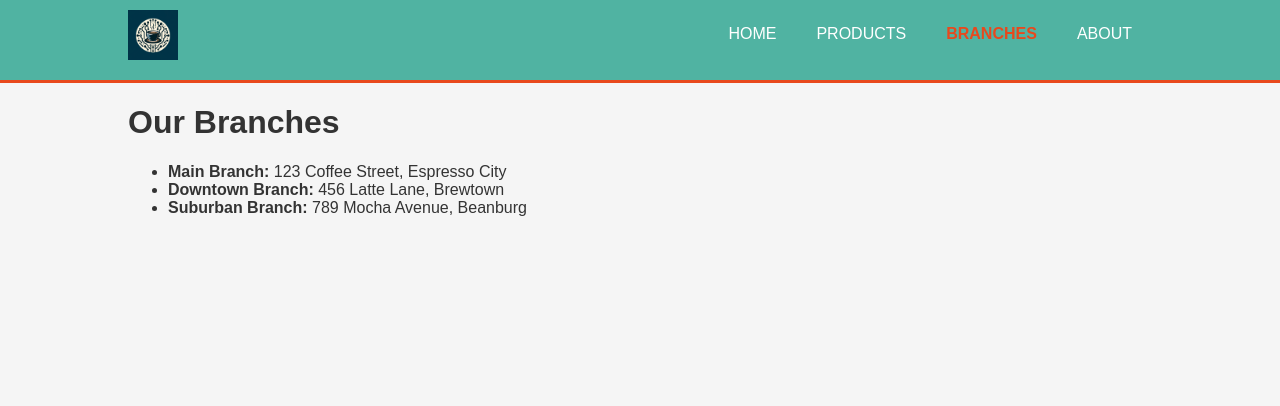
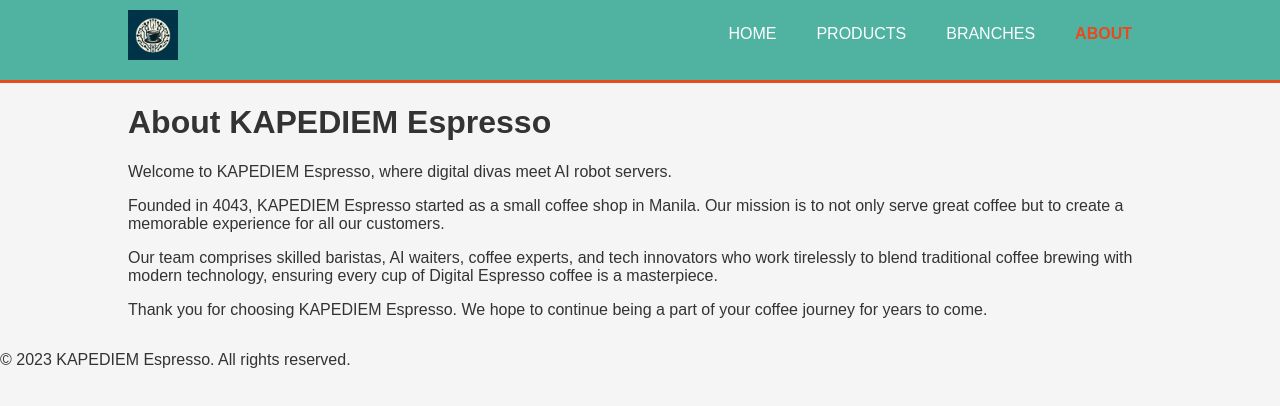
Before and after one commit to Frannaaa/itm_demo333, a plain HTML site: page aboutus.html in a window 1280 px wide. Drawn offline with Linux system fonts and the light colour scheme.

Commit message:
Update aboutus.html

```diff
--- a/aboutus.html
+++ b/aboutus.html
@@ -1,7 +1,7 @@
 <!DOCTYPE html>
 <html>
 <head>
-    <title>Branches - KAPEDIEM Espresso</title>
+    <title>About Us - KAPEDIEM Espresso</title>
     <style>
         body {
             font-family: Arial, sans-serif;
@@ -66,21 +66,23 @@
                 <ul>
                     <li><a href="index.html">Home</a></li>
                     <li><a href="products.html">Products</a></li>
-                    <li class="current"><a href="branches.html">Branches</a></li>
-                    <li><a href="aboutus.html">About</a></li>
+                    <li><a href="branches.html">Branches</a></li>
+                    <li class="current"><a href="aboutus.html">About</a></li>
                 </ul>
             </nav>
         </div>
     </header>
 
     <div class="container">
-        <h1>Our Branches</h1>
-        <ul>
-            <li><strong>Main Branch:</strong> 123 Coffee Street, Espresso City</li>
-            <li><strong>Downtown Branch:</strong> 456 Latte Lane, Brewtown</li>
-            <li><strong>Suburban Branch:</strong> 789 Mocha Avenue, Beanburg</li>
+        <h1>About KAPEDIEM Espresso</h1>
+        <p>Welcome to KAPEDIEM Espresso, where digital divas meet AI robot servers.</p>
+        <p>Founded in 4043, KAPEDIEM Espresso started as a small coffee shop in Manila. Our mission is to not only serve great coffee but to create a memorable experience for all our customers.</p>
+        <p>Our team comprises skilled baristas, AI waiters, coffee experts, and tech innovators who work tirelessly to blend traditional coffee brewing with modern technology, ensuring every cup of Digital Espresso coffee is a masterpiece.</p>
+        <p>Thank you for choosing KAPEDIEM Espresso. We hope to continue being a part of your coffee journey for years to come.</p>
+    </div>
 
-        </ul>
-    </div>
+    <footer>
+        <p>&copy; 2023 KAPEDIEM Espresso. All rights reserved.</p>
+    </footer>
 </body>
 </html>
```
Lines whose indentation alone changed are shown as unchanged.
